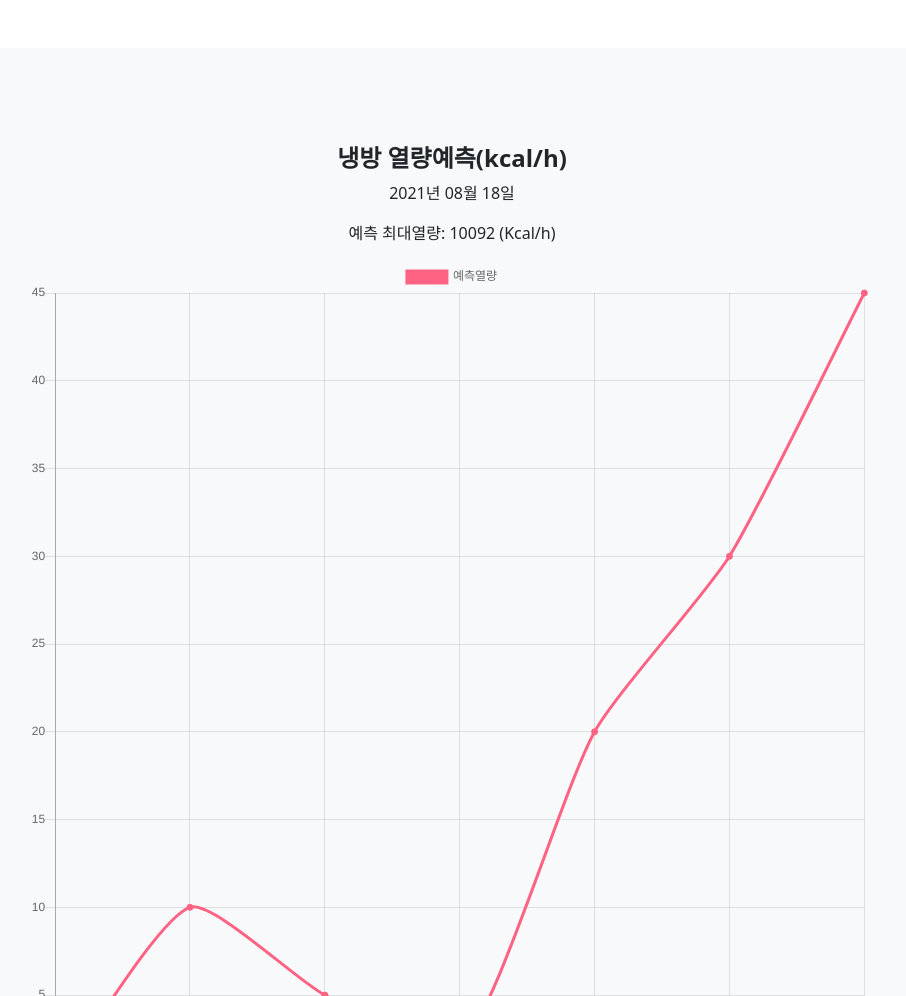
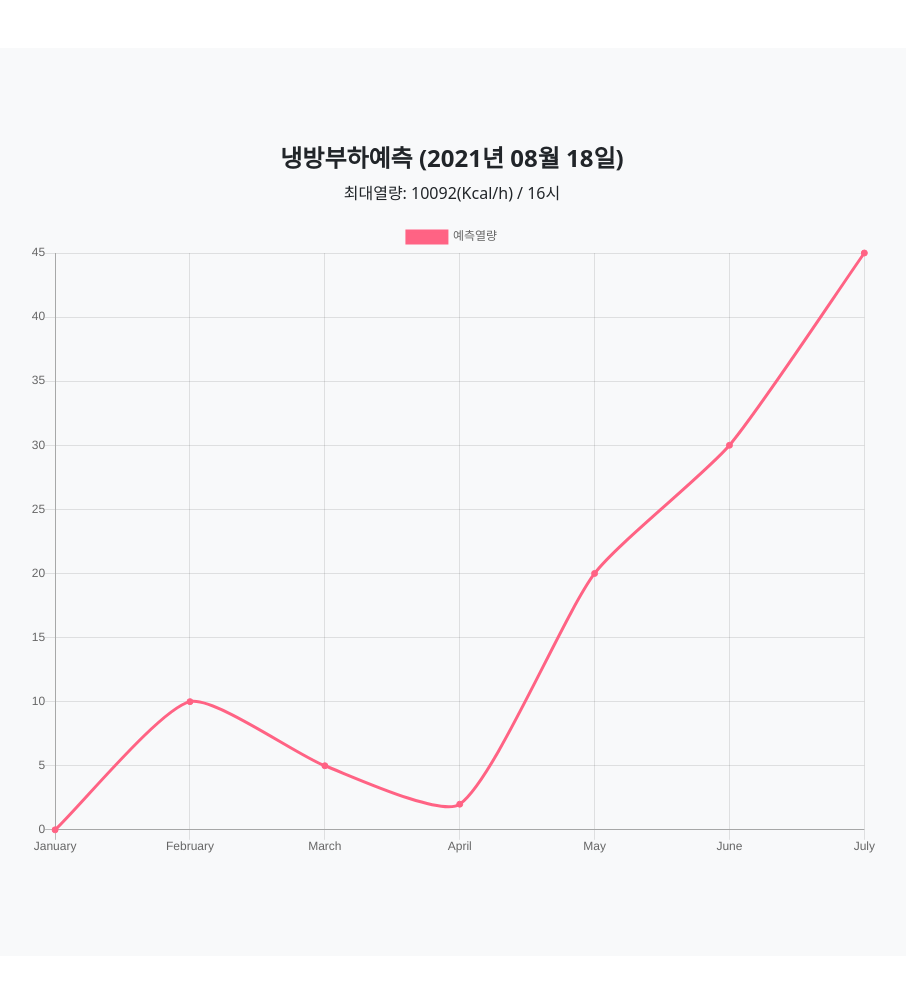
Before and after one commit to br011503/borame, a Django app: page /hvac/ in a window 1280 px wide. Shown: the part 56-1052 px from the top of the page, without its empty margins (188-1094 px from the left). Run offline with Django 3.2, Linux system fonts and the light colour scheme; some libraries are stand-ins or nearby versions.

Commit message:
Update page_hvac.html

```diff
--- a/hvac/templates/tables/page_hvac.html
+++ b/hvac/templates/tables/page_hvac.html
@@ -36,12 +36,11 @@
             <div class="container px-lg-5">
                 <div class="p-2 p-lg-5 bg-light rounded-3 text-center">
                     <div class="m-3 m-lg-5">
-                        <h2 class="fs-4 fw-bold"> 냉방 열량예측(kcal/h) </h2>
-                        <p class="fs-6"> 2021년 08월 18일 </p>
-                        <p class="fs-6"> 예측 최대열량: 10092 (Kcal/h) </p>
+                        <h2 class="fs-4 fw-bold"> 냉방부하예측 (2021년 08월 18일) </h2>
+                        <p class="fs-6"> 최대열량: 10092(Kcal/h) / 16시 </p>
                         <script src="https://cdnjs.cloudflare.com/ajax/libs/Chart.js/2.4.0/Chart.min.js"></script>
                             <div>
-                                <canvas id="myChart" width="200" height="200">
+                                <canvas id="myChart" width="200" height="150">
                                 </canvas>
                             </div>
                             <script>
```
